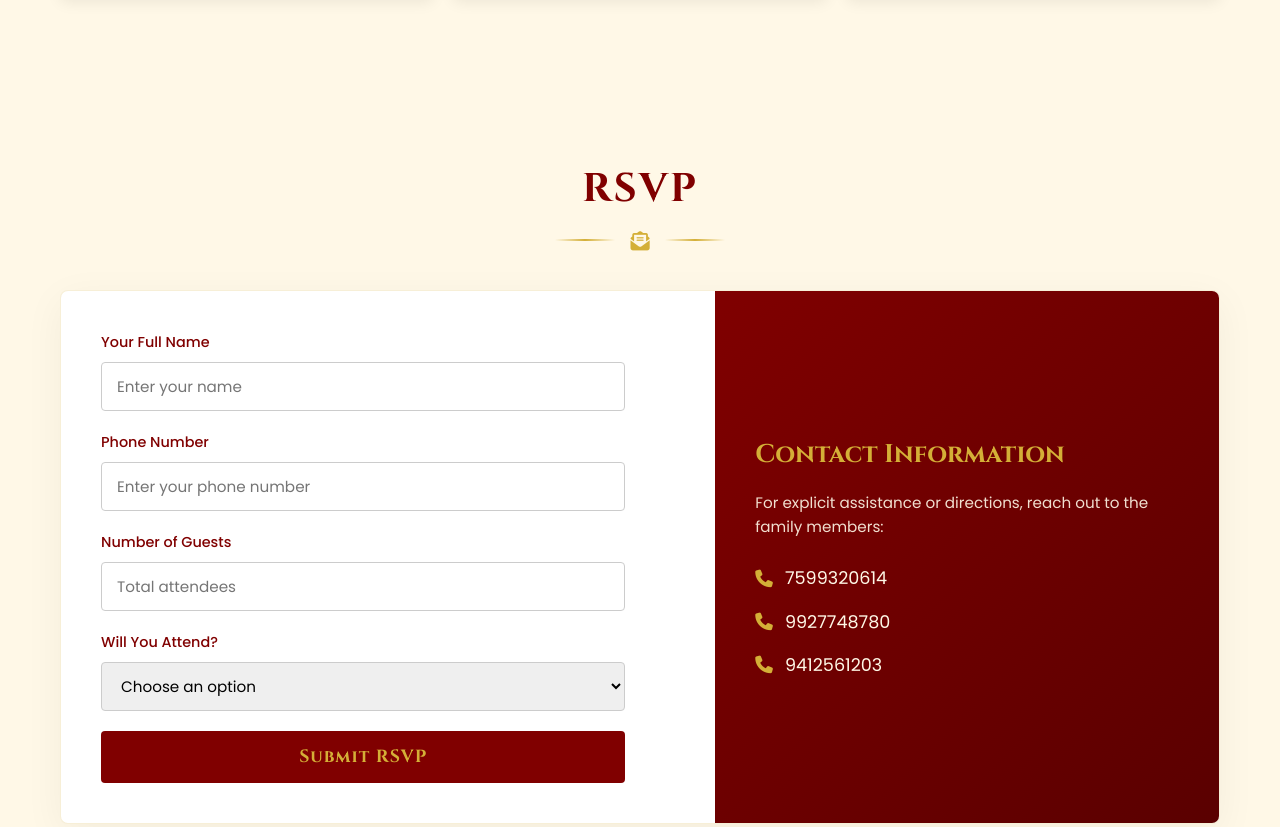
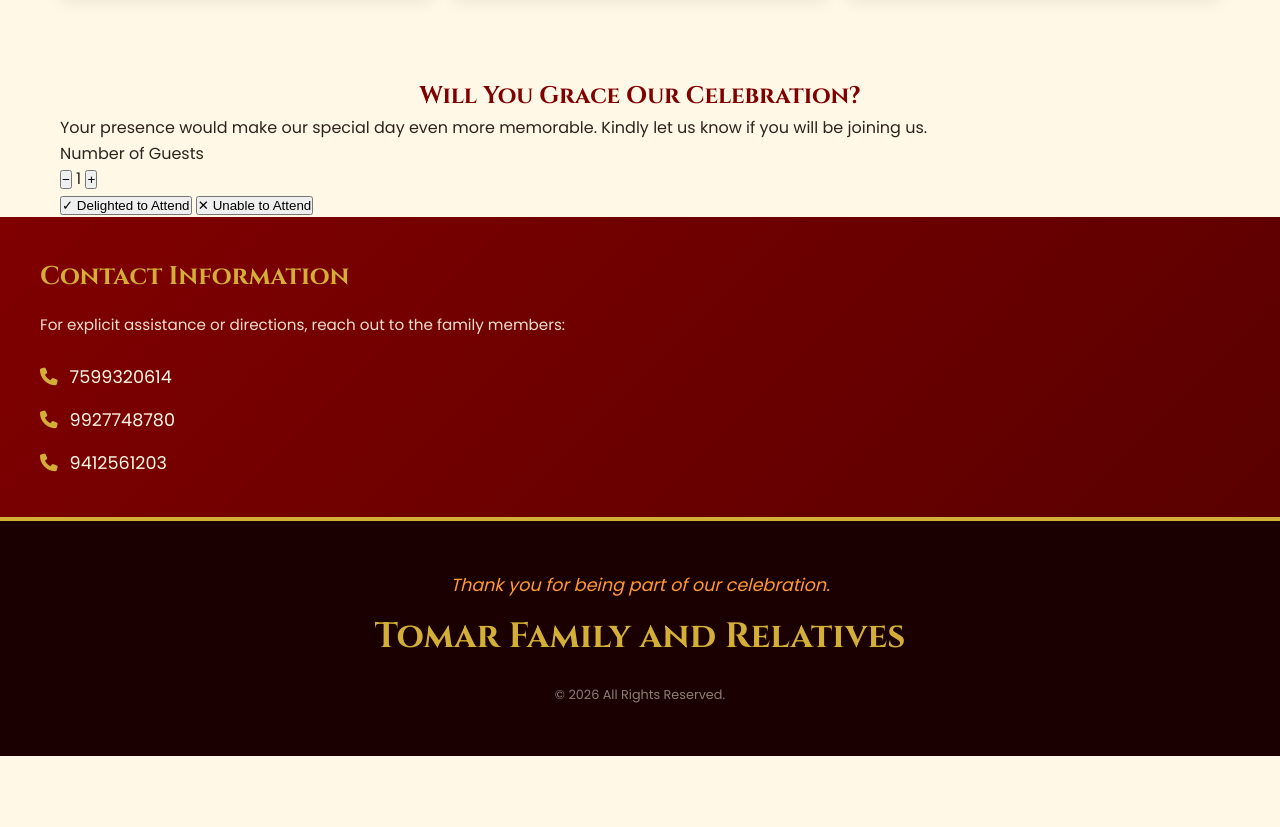
Before and after one commit to RaghvendraS10/Gargi_wedding_invite, a plain HTML site: page index.html in a window 1280 px wide. Shown: the part 6313-7140 px from the top of the page. After the commit the page ends 7069 px from the top, so only its background shows below. Drawn offline with Linux system fonts and the light colour scheme; files whose address does not match are found by name.

Commit message:
Fix HTML structure and content for wedding invitation

```diff
--- a/index.html
+++ b/index.html
@@ -228,40 +228,40 @@
         </div>
     </section>
 
-    <section class="section rsvp" id="rsvp">
-        <div class="container">
-            <h2 class="section-title">RSVP</h2>
-            <div class="royal-divider">
-                <span class="line"></span>
-                <i class="fas fa-envelope-open-text"></i>
-                <span class="line"></span>
+<section id="rsvp" class="rsvp-section reveal">
+    <div class="container">
+
+        <h2>Will You Grace Our Celebration?</h2>
+
+        <p class="rsvp-message">
+            Your presence would make our special day even more memorable.
+            Kindly let us know if you will be joining us.
+        </p>
+
+        <div class="guest-counter">
+            <label>Number of Guests</label>
+
+            <div class="counter-box">
+                <button id="minusBtn">−</button>
+                <span id="guestCount">1</span>
+                <button id="plusBtn">+</button>
             </div>
+        </div>
 
-            <div class="rsvp-wrapper reveal">
-                <form id="rsvpForm" class="rsvp-form">
-                    <div class="form-group">
-                        <label for="guestName">Your Full Name</label>
-                        <input type="text" id="guestName" required placeholder="Enter your name">
-                    </div>
-                    <div class="form-group">
-                        <label for="guestPhone">Phone Number</label>
-                        <input type="tel" id="guestPhone" required placeholder="Enter your phone number">
-                    </div>
-                    <div class="form-group">
-                        <label for="guestCount">Number of Guests</label>
-                        <input type="number" id="guestCount" min="1" required placeholder="Total attendees">
-                    </div>
-                    <div class="form-group">
-                        <label for="attendance">Will You Attend?</label>
-                        <select id="attendance" required>
-                            <option value="" disabled selected>Choose an option</option>
-                            <option value="Yes">Yes, gladly accept</option>
-                            <option value="No">No, regretfully decline</option>
-                        </select>
-                    </div>
-                    <button type="submit" class="submit-btn">Submit RSVP</button>
-                </form>
+        <div class="rsvp-buttons">
+            <button id="attendingBtn" class="rsvp-btn yes-btn">
+                ✓ Delighted to Attend
+            </button>
 
+            <button id="notAttendingBtn" class="rsvp-btn no-btn">
+                ✕ Unable to Attend
+            </button>
+        </div>
+
+        <div id="responseMessage"></div>
+
+    </div>
+</section>
                 <div class="rsvp-contacts">
                     <h3>Contact Information</h3>
                     <p>For explicit assistance or directions, reach out to the family members:</p>
```
